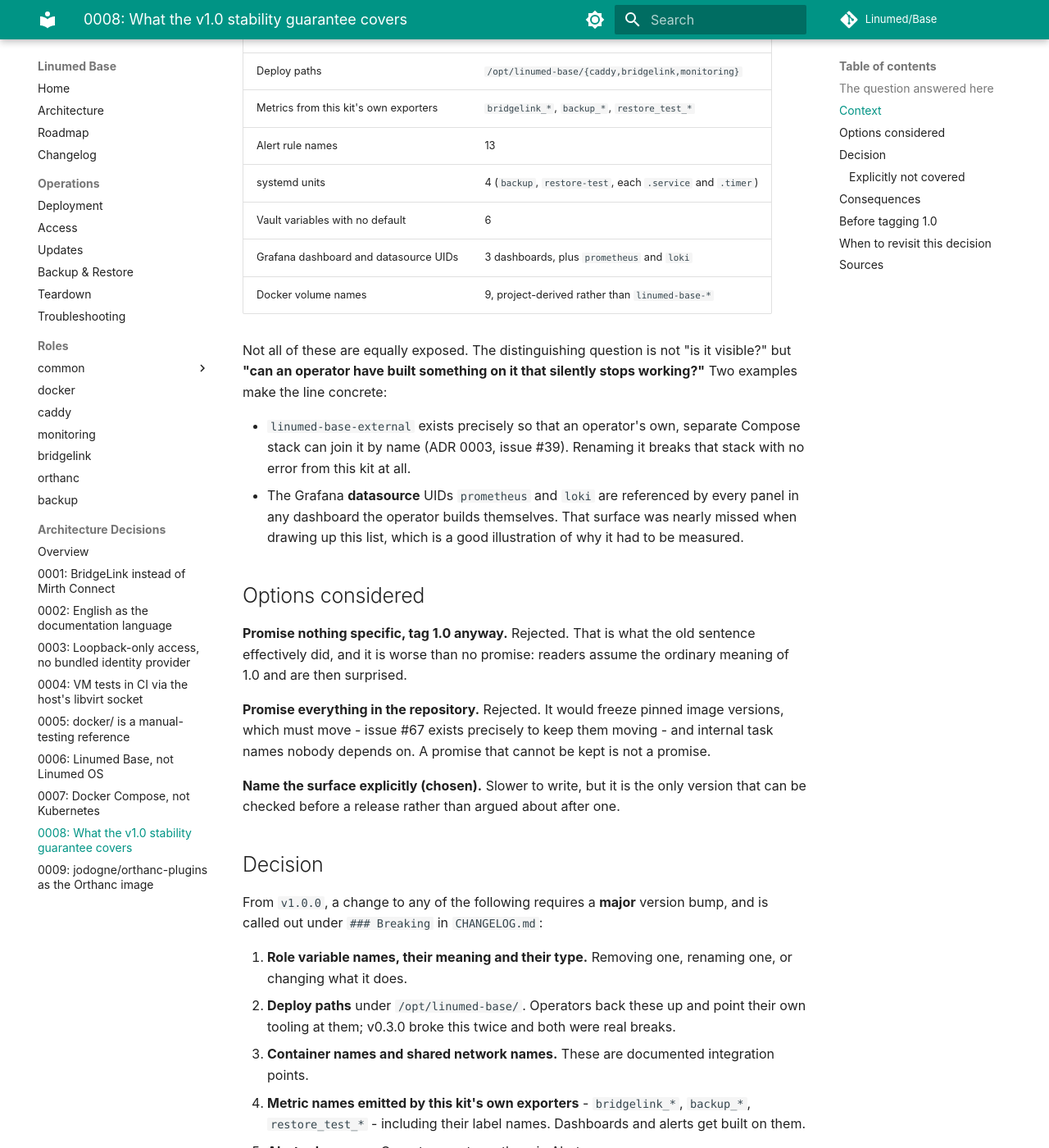
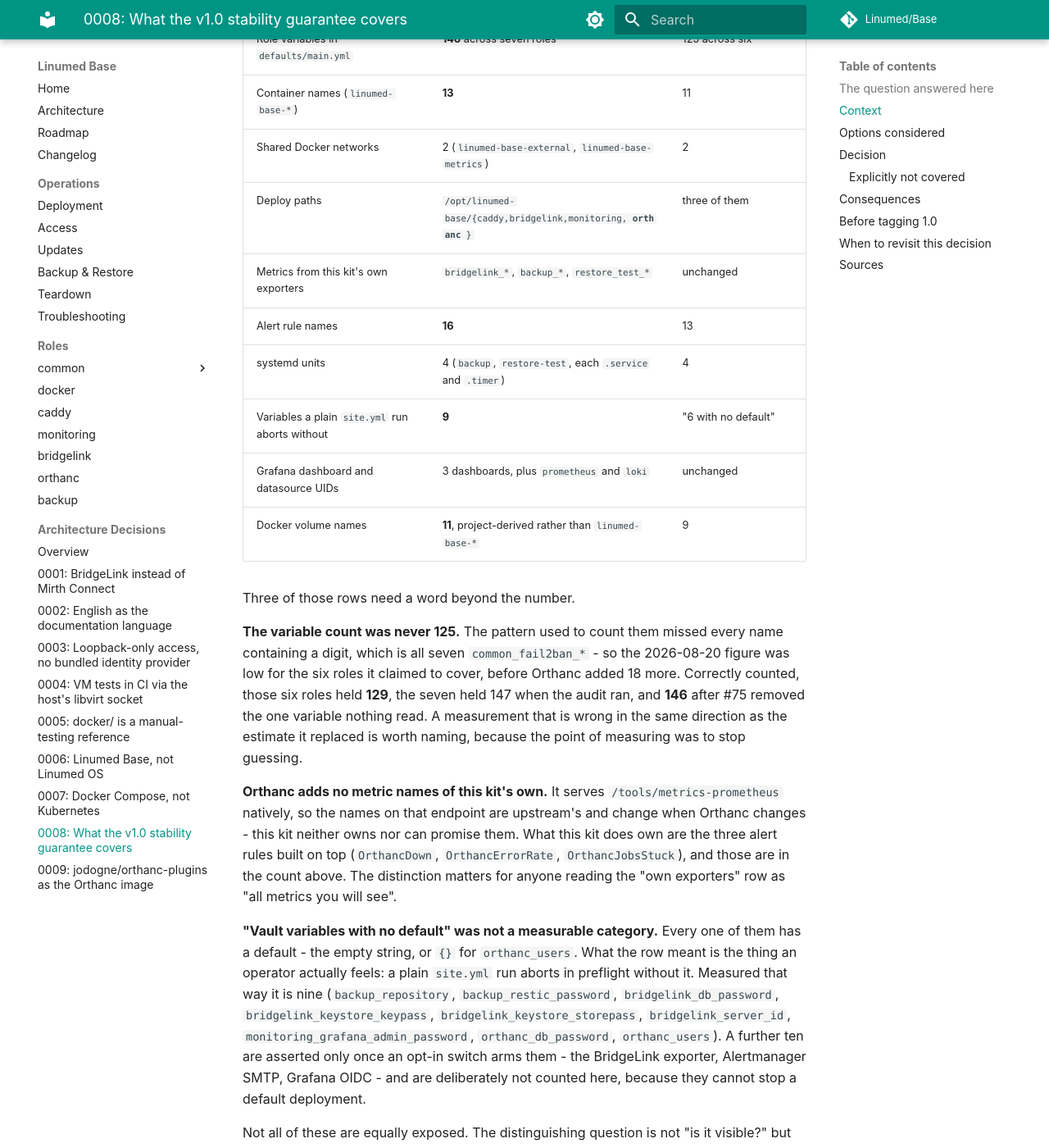
Before and after one commit to Linumed/Base, an MkDocs documentation site: the page built from docs/adr/0008-what-the-v1-0-stability-guarantee-covers.md, in a window 1280 px wide and 1400 px high, scrolled down 886 px. Shown: the whole window at 82% size. Built offline with MkDocs 1.6.1 and Material for MkDocs 9.7.7, drawn with Linux system fonts in a browser that asks for light colours; comment, search, counter and statistics services are not loaded; some of the changed text lies outside the part shown.

Commit message:
Docs: ADR 0008 gegen sieben Rollen nachgemessen, zwei Zeilen waren unabhängig von Orthanc falsch
Jede Zeile der Oberflächen-Tabelle neu gemessen statt Orthanc dazuzurechnen. Container 11->13,
Alert-Regeln 13->16, Volumes 9->11, Deploy-Pfad orthanc dazu.

Zwei Funde ohne Bezug zu Orthanc: die Variablenzahl 125 war schon für sechs Rollen falsch
(das Zählmuster übersah jeden Namen mit Ziffer, also alle common_fail2ban_*; korrekt sind
129 für sechs, 146 heute), und 'Vault-Variablen ohne Default' war keine messbare Kategorie -
alle haben einen, den leeren String. Ersetzt durch das, was der Betreiber merkt: neun
Variablen, ohne die ein normaler site.yml-Lauf im Preflight abbricht.

Ausserdem festgehalten: Orthanc bringt keine eigenen Metriknamen dieses Kits mit, es liefert
/tools/metrics-prometheus selbst - die Namen gehoeren Upstream, die drei Alert-Regeln darauf
uns. Und der Satz, monitoring_retention_days sei totes Gewicht, ist durch #71 widerlegt und
entsprechend korrigiert statt stillschweigend entfernt.

Schliesst #73.

```diff
--- a/docs/adr/0008-what-the-v1-0-stability-guarantee-covers.md
+++ b/docs/adr/0008-what-the-v1-0-stability-guarantee-covers.md
@@ -1,6 +1,6 @@
 # ADR 0008: What the v1.0 stability guarantee covers
 
-**Status:** accepted · **Date:** 2026-08-20 · **Affects:** every role; `ARCHITECTURE.md`; `CONVENTIONS.md`; issue #66
+**Status:** accepted · **Date:** 2026-08-20, surface re-measured 2026-08-21 (#73) · **Affects:** every role; `ARCHITECTURE.md`; `CONVENTIONS.md`; issues #66, #71, #73
 
 ## The question answered here
 
@@ -18,20 +18,50 @@ cannot be quietly fixed later.
 
 ## Context
 
-The surface was measured rather than estimated (2026-08-20):
+The surface was measured rather than estimated. The figures below were re-measured on
+2026-08-21 (issue #73); the "was" column is the original 2026-08-20 measurement, kept
+because the size of the drift in one day is itself the argument for re-measuring before
+the tag rather than after.
 
-| Surface | Size |
-|---|---|
-| Role variables in `defaults/main.yml` | 125 across six roles |
-| Container names (`linumed-base-*`) | 11 |
-| Shared Docker networks | 2 (`linumed-base-external`, `linumed-base-metrics`) |
-| Deploy paths | `/opt/linumed-base/{caddy,bridgelink,monitoring}` |
-| Metrics from this kit's own exporters | `bridgelink_*`, `backup_*`, `restore_test_*` |
-| Alert rule names | 13 |
-| systemd units | 4 (`backup`, `restore-test`, each `.service` and `.timer`) |
-| Vault variables with no default | 6 |
-| Grafana dashboard and datasource UIDs | 3 dashboards, plus `prometheus` and `loki` |
-| Docker volume names | 9, project-derived rather than `linumed-base-*` |
+| Surface | Size (2026-08-21, seven roles) | Was (2026-08-20, six roles) |
+|---|---|---|
+| Role variables in `defaults/main.yml` | **146** across seven roles | 125 across six |
+| Container names (`linumed-base-*`) | **13** | 11 |
+| Shared Docker networks | 2 (`linumed-base-external`, `linumed-base-metrics`) | 2 |
+| Deploy paths | `/opt/linumed-base/{caddy,bridgelink,monitoring,`**`orthanc`**`}` | three of them |
+| Metrics from this kit's own exporters | `bridgelink_*`, `backup_*`, `restore_test_*` | unchanged |
+| Alert rule names | **16** | 13 |
+| systemd units | 4 (`backup`, `restore-test`, each `.service` and `.timer`) | 4 |
+| Variables a plain `site.yml` run aborts without | **9** | "6 with no default" |
+| Grafana dashboard and datasource UIDs | 3 dashboards, plus `prometheus` and `loki` | unchanged |
+| Docker volume names | **11**, project-derived rather than `linumed-base-*` | 9 |
+
+Three of those rows need a word beyond the number.
+
+**The variable count was never 125.** The pattern used to count them missed every name
+containing a digit, which is all seven `common_fail2ban_*` - so the 2026-08-20 figure was
+low for the six roles it claimed to cover, before Orthanc added 18 more. Correctly counted,
+those six roles held **129**, the seven held 147 when the audit ran, and **146** after #75
+removed the one variable nothing read. A measurement that is wrong in the same direction as
+the estimate it replaced is worth naming, because the point of measuring was to stop
+guessing.
+
+**Orthanc adds no metric names of this kit's own.** It serves
+`/tools/metrics-prometheus` natively, so the names on that endpoint are upstream's and
+change when Orthanc changes - this kit neither owns nor can promise them. What this kit
+does own are the three alert rules built on top (`OrthancDown`, `OrthancErrorRate`,
+`OrthancJobsStuck`), and those are in the count above. The distinction matters for anyone
+reading the "own exporters" row as "all metrics you will see".
+
+**"Vault variables with no default" was not a measurable category.** Every one of them has
+a default - the empty string, or `{}` for `orthanc_users`. What the row meant is the thing
+an operator actually feels: a plain `site.yml` run aborts in preflight without it. Measured
+that way it is nine (`backup_repository`, `backup_restic_password`, `bridgelink_db_password`,
+`bridgelink_keystore_keypass`, `bridgelink_keystore_storepass`, `bridgelink_server_id`,
+`monitoring_grafana_admin_password`, `orthanc_db_password`, `orthanc_users`). A further ten
+are asserted only once an opt-in switch arms them - the BridgeLink exporter, Alertmanager
+SMTP, Grafana OIDC - and are deliberately not counted here, because they cannot stop a
+default deployment.
 
 Not all of these are equally exposed. The distinguishing question is not "is it visible?"
 but **"can an operator have built something on it that silently stops working?"** Two
@@ -108,7 +138,7 @@ answered before release rather than regretted after.
 it stays. The mitigation is to fix such things *before* 1.0, which is the point of the
 next section.
 
-**125 variables is a large promise.** It is the honest size of the current surface, and
+**146 variables is a large promise.** It is the honest size of the current surface, and
 naming it is better than discovering it later. Whether every one of them deserves to be
 covered is a question for the pre-1.0 audit, not for this decision - the default is that
 they are covered, and taking one out requires saying so.
@@ -118,15 +148,37 @@ they are covered, and taking one out requires saying so.
 The guarantee freezes whatever exists at that moment, so the work before the tag is
 removal, not addition:
 
-- **Audit the 125 variables** for ones that should not be carried forever.
-  `monitoring_retention_days` is the known example: an escape hatch that exists only so
-  that a variable name from an earlier documentation draft would not point at nothing. It
-  is dead weight today and a permanent obligation after 1.0.
-- **Decide whether any variables are internal** rather than part of the interface. There is
-  no visibility mechanism in Ansible, so this needs a naming convention or an explicit list -
-  and it has to exist before the freeze, not after.
-- **Close the lifecycle questions (#68).** Promising stability while being unable to say
-  what happens at a Debian major upgrade is a promise about the wrong thing.
+- ~~**Audit the 125 variables**~~ **Done (#71, 2026-08-21).** Of the 147 variables the audit
+  measured, exactly one is read by nothing - `monitoring_grafana_analytics_enabled`, removed
+  in #75, leaving 146. There is no removal list beyond it.
+
+  **This ADR named `monitoring_retention_days` as the known example of dead weight, and
+  that was wrong.** The measurement contradicts it: the variable is read in both templates
+  that need it (`loki-config.yml.j2`, `docker-compose.yml.j2`), documented twice in
+  `docs/roles/monitoring.md` including the warning that it overrides *both* retention
+  values at once, and used by `CONVENTIONS.md` as the example of the naming convention. It
+  is a working, documented shortcut for the common case, not a dangling remnant. Removing
+  it would cost a breaking change and a documentation example to save one line. It stays.
+
+  The error is worth leaving visible rather than editing away: this ADR argued for
+  measuring instead of estimating, and then estimated this one item from memory.
+- **Decide whether any variables are internal** rather than part of the interface (#72).
+  There is no visibility mechanism in Ansible, so this needs a naming convention or an
+  explicit list - and it has to exist before the freeze, not after. The audit narrowed the
+  question to the 30 variables documented nowhere, which split cleanly into implementation
+  details nobody should set (`*_uid`, `*_gid`, `*_db_name`, `*_db_user`, `*_deploy_dir`)
+  and real interface that is merely undocumented (the image pins, the Alertmanager
+  intervals, the backup retention counts). The second group is a documentation gap to close
+  before the freeze: undocumented *and* frozen is the worst of both.
+
+  One rule falls out of this and is not written anywhere yet: for the 13 `*_image`
+  variables, **the value moves, the name does not**. This ADR already excludes pinned image
+  *versions* from the guarantee, and #67 exists to keep them moving - but the variable name
+  is how an operator points the kit at their own registry or mirror, and that must not
+  break in a minor release.
+- ~~**Close the lifecycle questions (#68).**~~ **Done 2026-08-20.** Promising stability
+  while being unable to say what happens at a Debian major upgrade is a promise about the
+  wrong thing.
 
 ## When to revisit this decision
 
```
Also changed, not shown: ARCHITECTURE.md (+5 -4 lines), docs/ROADMAP.md (+19 -15 lines).
